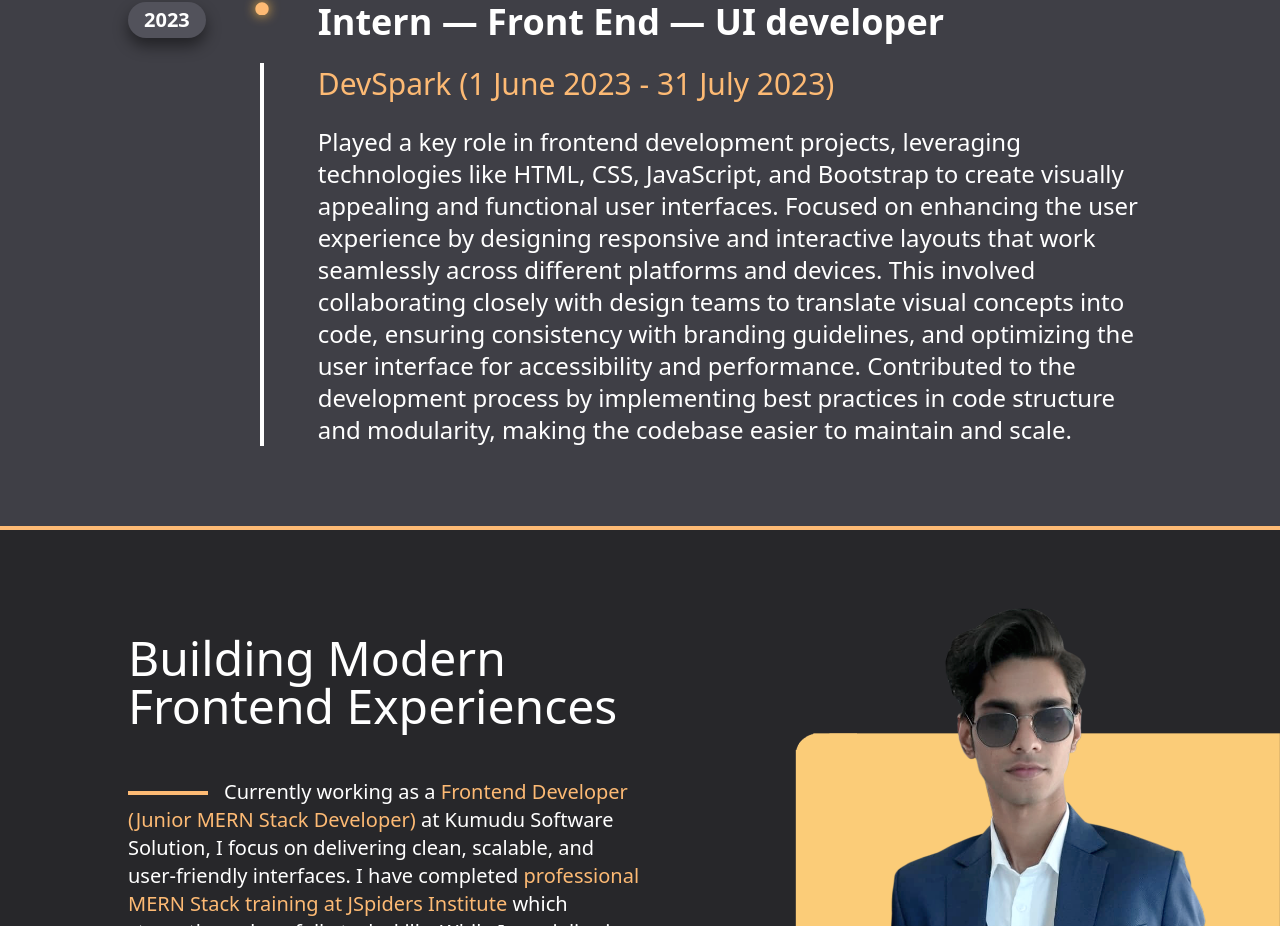
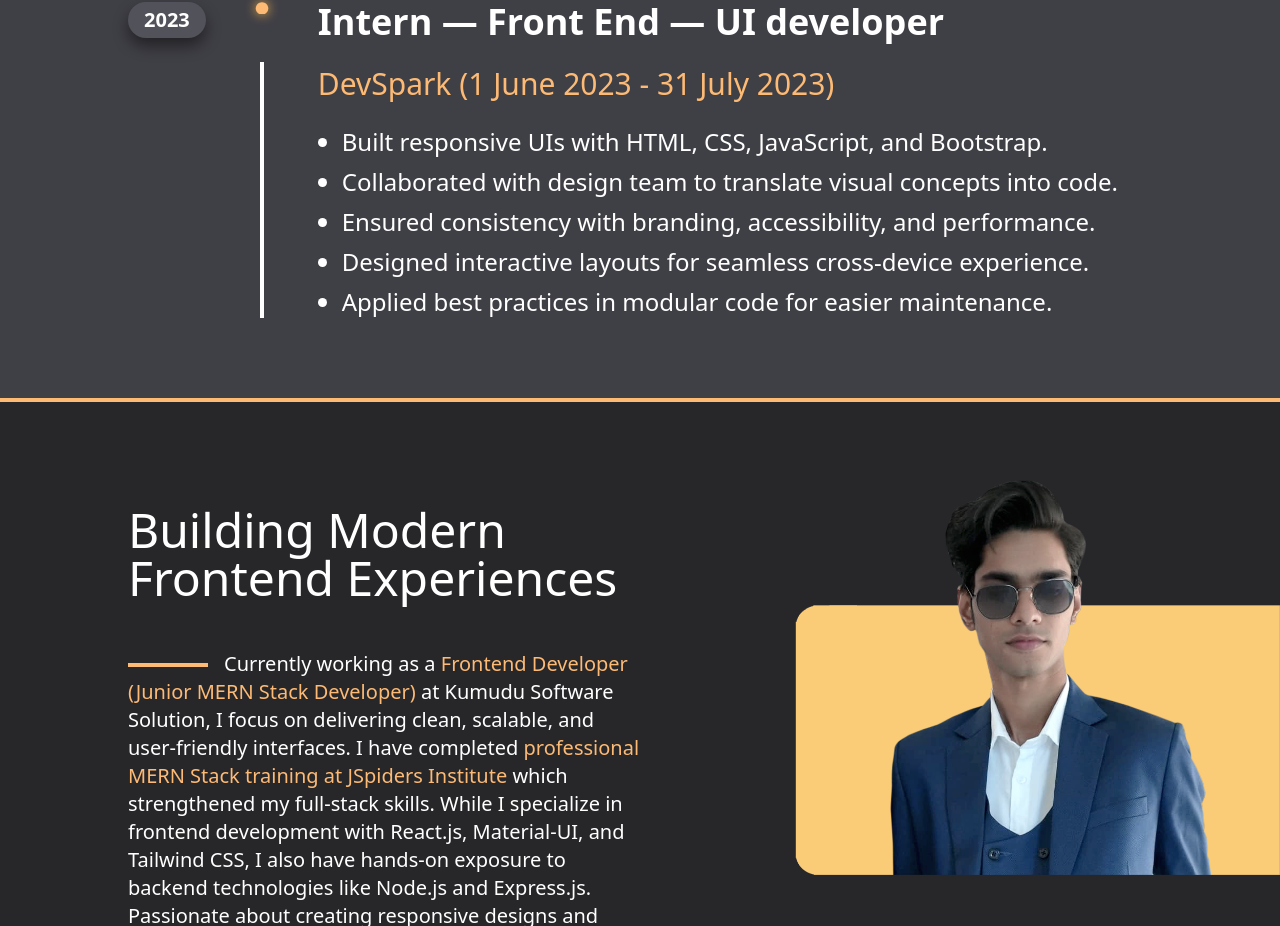
Before and after one commit to AmanGadwal29/Portfolio, a React (Vite) app: page / in a window 1280 px wide. Shown: the part 3797-4723 px from the top of the page. Built offline with nearby package versions, Linux system fonts and the light colour scheme.

Commit message:
Updated project with latest changes

```diff
--- a/src/components/Experience.jsx
+++ b/src/components/Experience.jsx
@@ -90,20 +90,27 @@ const Experience = () => {
               <p className=" text-2xl sm:text-3xl text-orange-300">
                 DevSpark (1 June 2023 - 31 July 2023)
               </p>
-              <p className=" sm:text-2xl">
-                Played a key role in frontend development projects, leveraging
-                technologies like HTML, CSS, JavaScript, and Bootstrap to create
-                visually appealing and functional user interfaces. Focused on
-                enhancing the user experience by designing responsive and
-                interactive layouts that work seamlessly across different
-                platforms and devices. This involved collaborating closely with
-                design teams to translate visual concepts into code, ensuring
-                consistency with branding guidelines, and optimizing the user
-                interface for accessibility and performance. Contributed to the
-                development process by implementing best practices in code
-                structure and modularity, making the codebase easier to maintain
-                and scale.
-              </p>
+              <ul className=" list-disc pl-6 sm:text-2xl space-y-2">
+                <li>
+                  Built responsive UIs with HTML, CSS, JavaScript, and
+                  Bootstrap.
+                </li>
+                <li>
+                  Collaborated with design team to translate visual concepts
+                  into code.
+                </li>
+                <li>
+                  Ensured consistency with branding, accessibility, and
+                  performance.
+                </li>
+                <li>
+                  Designed interactive layouts for seamless cross-device
+                  experience.
+                </li>
+                <li>
+                  Applied best practices in modular code for easier maintenance.
+                </li>
+              </ul>
             </div>
           </div>
         </div>
```
